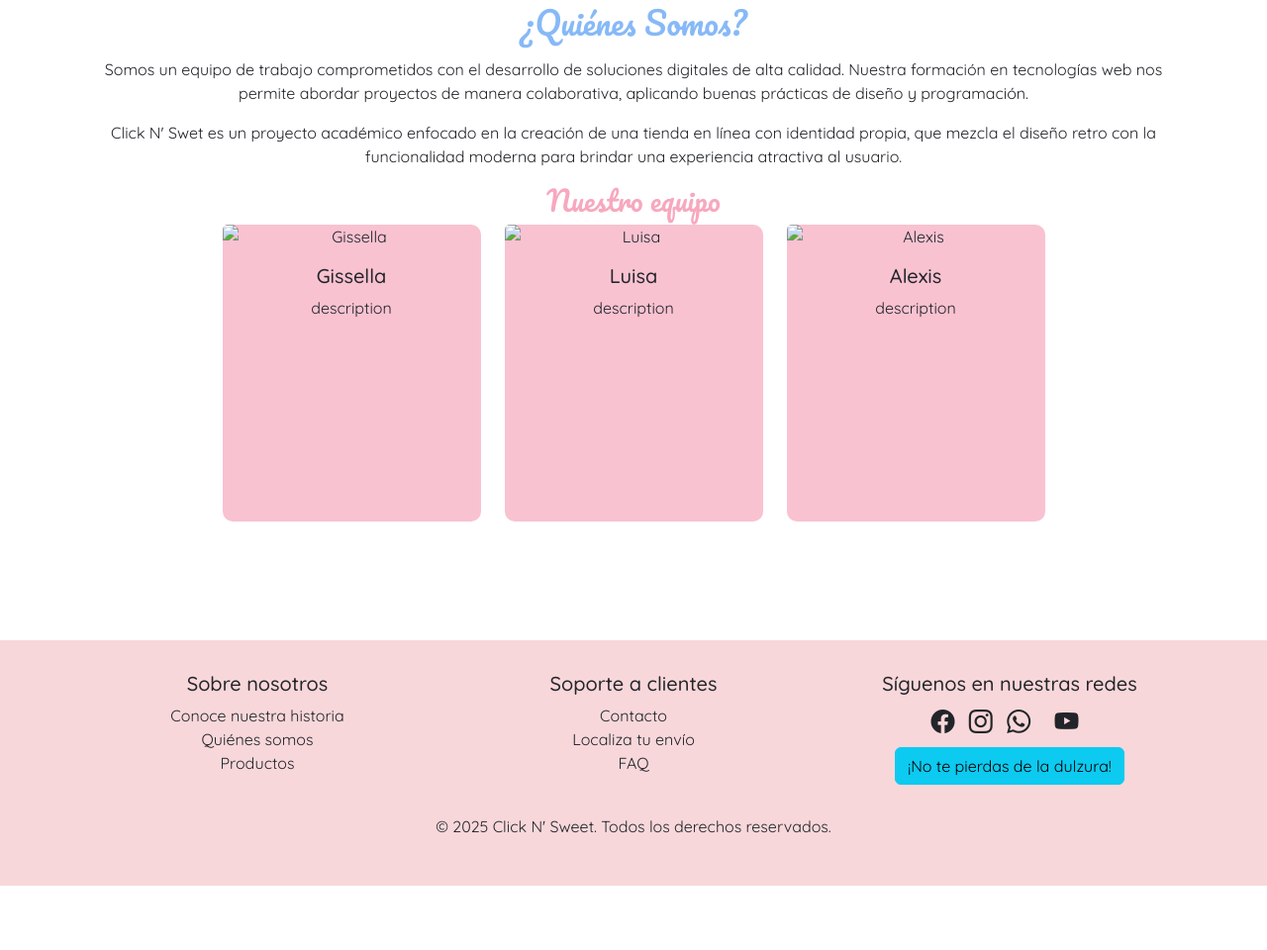
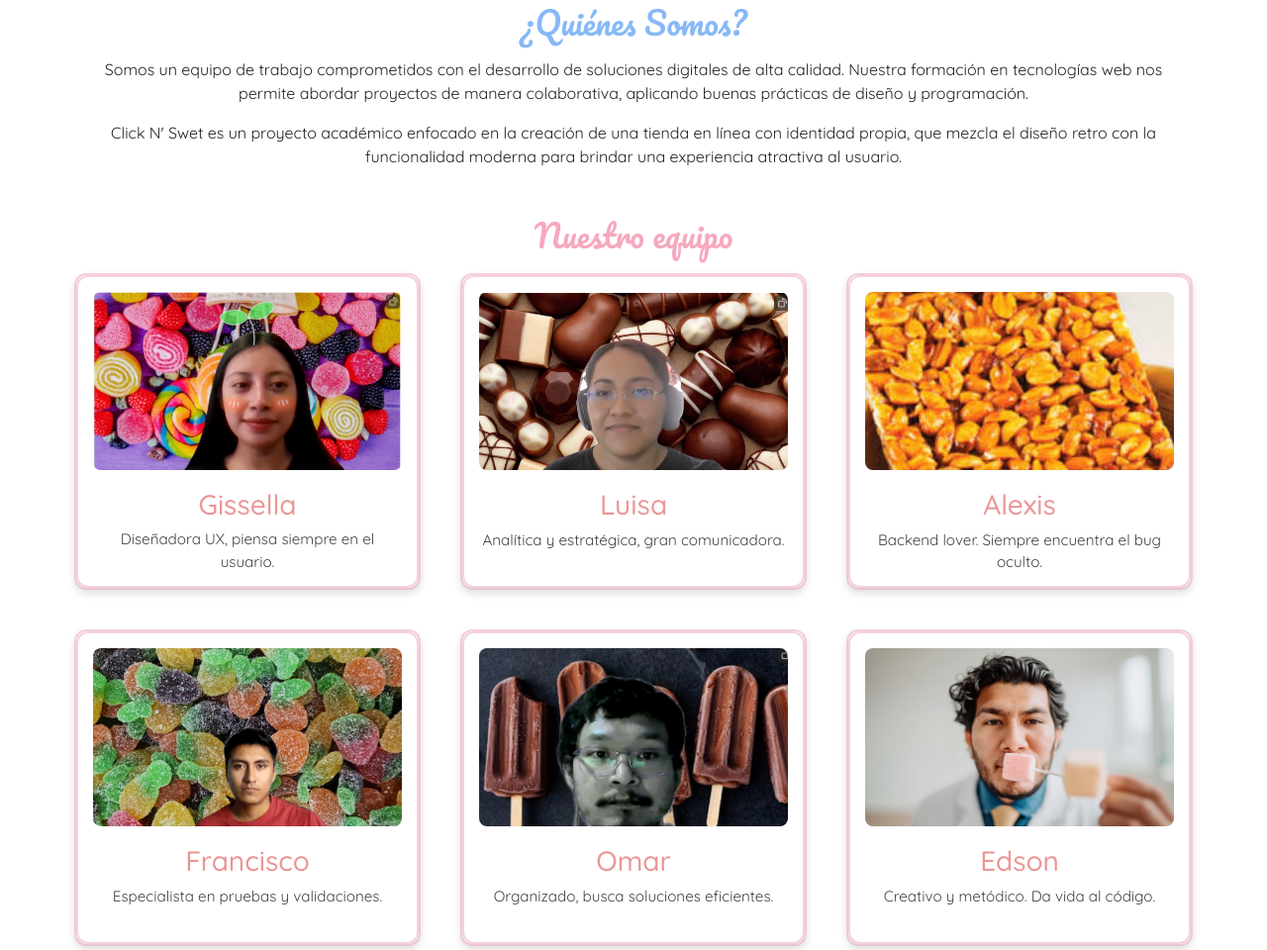
Before and after one commit to LuisaLzrGcia/ClickNSweet, a plain HTML site: page quienes-somos.html in a window 1280 px wide. Shown: the part 114-1074 px from the top of the page at 99% size. Before the commit the page ends 1009 px from the top, so only its background shows below. Drawn offline with nearby package versions, Linux system fonts and the light colour scheme.

Commit message:
Actualizacion al footer y eliminando informacion duplicada

```diff
--- /dev/null
+++ b/about/style.css
@@ -0,0 +1,192 @@
+   body {
+        font-family: "Quicksand", sans-serif;
+      }
+      .navbar-brand {
+        font-family: "Pacifico", cursive;
+        font-size: 1.8rem;
+      }
+      h2 {
+        font-family: "Pacifico", cursive;
+        text-align: center;
+        margin: 2rem 0 1rem;
+      }
+      .footer {
+        background-color: #f8d7da;
+        padding: 2rem 0;
+      }
+      .social-icons i {
+        font-size: 1.5rem;
+        margin-right: 10px;
+        cursor: pointer;
+      }
+      .category-circle {
+        width: 120px;
+        height: 120px;
+        background-color: #e0e0e0;
+        border-radius: 50%;
+        display: flex;
+        align-items: center;
+        justify-content: center;
+        margin: 1rem auto;
+        font-weight: 600;
+      }
+      .navbar-nav .nav-link {
+        font-weight: 500;
+      }
+
+      .btn-pink {
+        background-color: #f9c2d1;
+        border-radius: 12px;
+        color: #000;
+        font-weight: 500;
+      }
+      .btn-pink:hover {
+        background-color: #f7a8be;
+        color: #000;
+      }
+      .btn-register {
+        background-color: #b3f5ef;
+        border-radius: 12px;
+        color: #000;
+        font-weight: 500;
+      }
+      .btn-register:hover {
+        background-color: #9cf0e7;
+        color: #000;
+      }
+
+/* Tarjetas del equipo */
+.team-section {
+  text-align: center;
+    margin-bottom: 80px;
+
+}
+
+.team-section h2 {
+  color: #DE8CA2;
+  margin-bottom: 20px;
+}
+
+.team-cards {
+  display: flex;
+  flex-wrap: wrap;
+  justify-content: center;
+  gap: 40px;
+  padding: 0 20px;
+  margin-bottom: 80px;
+
+.team-card {
+  background-color: #ffffff;
+  border: 2px solid #F5D1DD;
+  border-radius: 12px;
+  padding: 0;
+  box-shadow: 0 4px 10px rgba(0, 0, 0, 0.08);
+  width: 350px;
+  text-align: center;
+  perspective: 1000px;
+  cursor: pointer;
+  transition: transform 0.3s ease;
+}
+
+.team-card:hover {
+  transform: scale(1.02);
+}
+.team-card img {
+  width: 100%;
+  height: 180px;
+  object-fit: cover;
+  border-radius: 8px;
+  margin-bottom: 10px;
+}
+
+.team-card h3 {
+  margin: 0.5rem 0;
+  color: #EA9696;
+}
+
+.team-card p {
+  font-size: 0.95rem;
+  color: #444;
+}
+
+/* Responsividad */
+@media (max-width: 600px) {
+
+  .about-section,
+  .team-section {
+    padding: 0 10px;
+  }
+  .content{
+    margin: 0px 0%;
+  padding: 10px;
+  }
+}
+/* Contenedor de flip */
+.flip-card {
+  perspective: 1000px;
+  cursor: pointer;
+  padding: 0;
+  height: 320px;
+  position: relative;
+}
+
+.flip-inner {
+  position: relative;
+  width: 100%;
+  height: 100%;
+  transition: transform 0.8s;
+  transform-style: preserve-3d;
+}
+.flip-card:hover .flip-inner {
+  transform: rotateY(180deg);
+}
+
+
+/* Caras */
+.flip-front,
+.flip-back {
+  position: absolute;
+  top: 0;
+  left: 0;
+  width: 100%;
+  height: 100%;
+  backface-visibility: hidden;
+  background-color: #fff;
+  border: 2px solid #F5D1DD;
+  border-radius: 12px;
+  padding: 15px;
+  box-sizing: border-box;
+  box-shadow: 0 4px 10px rgba(0, 0, 0, 0.08);
+  display: flex;
+  flex-direction: column;
+  align-items: center;
+  justify-content: flex-start;
+  text-align: center;
+}
+
+.flip-back {
+  transform: rotateY(180deg);
+}
+
+/* Imagen */
+.flip-front img,
+.flip-back img {
+  width: 100%;
+  height: 180px;
+  object-fit: cover;
+  border-radius: 8px;
+  margin-bottom: 10px;
+}
+
+/* Texto */
+.flip-front h3,
+.flip-back h3 {
+  margin: 0.5rem 0;
+  color: #EA9696;
+}
+.flip-front p,
+.flip-back p {
+  font-size: 0.95rem;
+  color: #444;
+}
+}
--- a/quienes-somos.html
+++ b/quienes-somos.html
@@ -1,227 +1,274 @@
 <!DOCTYPE html>
 <html lang="es">
   <head>
-  <meta charset="UTF-8">
+    <meta charset="UTF-8" />
     <title>Click N' Swet</title>
-  <meta name="viewport" content="width=device-width, initial-scale=1">
+    <meta name="viewport" content="width=device-width, initial-scale=1" />
 
     <!-- Bootstrap CSS -->
-  <link href="https://cdn.jsdelivr.net/npm/bootstrap@5.3.0/dist/css/bootstrap.min.css" rel="stylesheet">
+    <link
+      href="https://cdn.jsdelivr.net/npm/bootstrap@5.3.0/dist/css/bootstrap.min.css"
+      rel="stylesheet"
+    />
 
     <!-- Google Fonts -->
-  <link href="https://fonts.googleapis.com/css2?family=Pacifico&family=Quicksand:wght@300;400;500;600;700&display=swap" rel="stylesheet">
+    <link
+      href="https://fonts.googleapis.com/css2?family=Pacifico&family=Quicksand:wght@300;400;500;600;700&display=swap"
+      rel="stylesheet"
+    />
 
     <!-- Bootstrap Icons -->
-  <link rel="stylesheet" href="https://cdn.jsdelivr.net/npm/bootstrap-icons@1.10.5/font/bootstrap-icons.css">
-
-  <style>
-    body {
-      font-family: 'Quicksand', sans-serif;
-    }
-    .navbar-brand {
-      font-family: 'Pacifico', cursive;
-      font-size: 1.8rem;
-    }
-    h2 {
-      font-family: 'Pacifico', cursive;
-      text-align: center;
-      margin: 2rem 0 1rem;
-    }
-    .footer {
-      background-color: #f8d7da;
-      padding: 2rem 0;
-    }
-    .social-icons i {
-      font-size: 1.5rem;
-      margin-right: 10px;
-      cursor: pointer;
-    }
-    .category-circle {
-      width: 120px;
-      height: 120px;
-      background-color: #e0e0e0;
-      border-radius: 50%;
-      display: flex;
-      align-items: center;
-      justify-content: center;
-      margin: 1rem auto;
-      font-weight: 600;
-    }
-    .navbar-nav .nav-link {
-      font-weight: 500;
-    }
-
-    .btn-pink {
-    background-color: #f9c2d1;
-    border-radius: 12px;
-    color: #000;
-    font-weight: 500;
-  }
-  .btn-pink:hover {
-    background-color: #f7a8be;
-    color: #000;
-  }
-  .btn-register {
-    background-color: #b3f5ef;
-    border-radius: 12px;
-    color: #000;
-    font-weight: 500;
-  }
-  .btn-register:hover {
-    background-color: #9cf0e7;
-    color: #000;
-  }
-
-  .team-card {
-  background-color: #f9c2d1;
-  border: none;
-}
-
-.flip-card {
-  perspective: 1000px;
-  width: 100%;
-  height: 300px; /* ajusta según necesidad */
-}
-
-.flip-card-inner {
-  position: relative;
-  width: 100%;
-  height: 100%;
-  transition: transform 0.8s;
-  transform-style: preserve-3d;
-}
-
-.flip-card-front, .flip-card-back {
-  position: absolute;
-  width: 100%;
-  height: 100%;
-  backface-visibility: hidden;
-  border-radius: 10px;
-}
-
-.flip-card-front {
-  z-index: 2;
-}
-
-.flip-card-back {
-  transform: rotateY(180deg);
-  background-color: #f9c2d1;
-  display: flex;
-  align-items: center;
-  justify-content: center;
-}
-
-.flip-card:hover .flip-card-inner,
-.flip-card.flip-active .flip-card-inner {
-  transform: rotateY(180deg);
-}
-  </style>
+    <link
+      rel="stylesheet"
+      href="https://cdn.jsdelivr.net/npm/bootstrap-icons@1.10.5/font/bootstrap-icons.css"
+    />
+    <link rel="stylesheet" href="./about/style.css" />
   </head>
   <body>
-
     <!-- Navbar -->
     <!-- Navbar -->
-<nav class="navbar navbar-expand-lg navbar-light" style="background: linear-gradient(90deg, #89f0ff, #e9ffff);">
+    <nav
+      class="navbar navbar-expand-lg navbar-light"
+      style="background: linear-gradient(90deg, #89f0ff, #e9ffff)"
+    >
       <div class="container">
         <a class="navbar-brand d-flex align-items-center" href="#">
-      <img src="logo-1.png" alt="Logo" style="height: 40px; margin-right: 8px;">
-      <span style="font-family: 'Pacifico', cursive; font-size: 1.8rem;">Click N' Swet</span>
+          <img
+            src="logo-1.png"
+            alt="Logo"
+            style="height: 40px; margin-right: 8px"
+          />
+          <span style="font-family: 'Pacifico', cursive; font-size: 1.8rem"
+            >Click N' Swet</span
+          >
         </a>
-    <button class="navbar-toggler" type="button" data-bs-toggle="collapse" data-bs-target="#navbarNav">
+        <button
+          class="navbar-toggler"
+          type="button"
+          data-bs-toggle="collapse"
+          data-bs-target="#navbarNav"
+        >
           <span class="navbar-toggler-icon"></span>
         </button>
-    <div class="collapse navbar-collapse justify-content-end" id="navbarNav">
+        <div
+          class="collapse navbar-collapse justify-content-end"
+          id="navbarNav"
+        >
           <ul class="navbar-nav">
-        <li class="nav-item"><a class="nav-link btn btn-pink mx-1" href="#">Inicio</a></li>
-        <li class="nav-item"><a class="nav-link btn btn-pink mx-1" href="#">Productos</a></li>
-        <li class="nav-item"><a class="nav-link btn btn-pink mx-1" href="#">Categorías</a></li>
-        <li class="nav-item"><a class="nav-link btn btn-pink mx-1" href="#">Quiénes somos</a></li>
-        <li class="nav-item"><a class="nav-link btn btn-pink mx-1" href="#">Contacto</a></li>
-        <li class="nav-item"><a class="nav-link btn btn-pink mx-1" href="#">🛒 Carrito</a></li>
-        <li class="nav-item"><a class="nav-link btn btn-pink mx-1" href="#">Sign in</a></li>
-        <li class="nav-item"><a class="nav-link btn btn-register mx-1" href="#">Register</a></li>
+            <li class="nav-item">
+              <a class="nav-link btn btn-pink mx-1" href="#">Inicio</a>
+            </li>
+            <li class="nav-item">
+              <a class="nav-link btn btn-pink mx-1" href="#">Productos</a>
+            </li>
+            <li class="nav-item">
+              <a class="nav-link btn btn-pink mx-1" href="#">Categorías</a>
+            </li>
+            <li class="nav-item">
+              <a class="nav-link btn btn-pink mx-1" href="#">Quiénes somos</a>
+            </li>
+            <li class="nav-item">
+              <a class="nav-link btn btn-pink mx-1" href="#">Contacto</a>
+            </li>
+            <li class="nav-item">
+              <a class="nav-link btn btn-pink mx-1" href="#">🛒 Carrito</a>
+            </li>
+            <li class="nav-item">
+              <a class="nav-link btn btn-pink mx-1" href="#">Sign in</a>
+            </li>
+            <li class="nav-item">
+              <a class="nav-link btn btn-register mx-1" href="#">Register</a>
+            </li>
           </ul>
         </div>
       </div>
     </nav>
 
-
-<section class="container text-center my-5 pb-5">
-  <h2 style="color: #87b9f7; font-family: 'Pacifico', cursive;">¿Quiénes Somos?</h2>
+    <section class="container text-center my-5">
+      <h2 style="color: #87b9f7; font-family: 'Pacifico', cursive">
+        ¿Quiénes Somos?
+      </h2>
       <p>
-    Somos un equipo de trabajo comprometidos con el desarrollo de soluciones digitales de alta calidad. Nuestra formación en tecnologías web nos permite abordar proyectos de manera colaborativa, aplicando buenas prácticas de diseño y programación.
+        Somos un equipo de trabajo comprometidos con el desarrollo de soluciones
+        digitales de alta calidad. Nuestra formación en tecnologías web nos
+        permite abordar proyectos de manera colaborativa, aplicando buenas
+        prácticas de diseño y programación.
       </p>
       <p>
-    Click N' Swet es un proyecto académico enfocado en la creación de una tienda en línea con identidad propia, que mezcla el diseño retro con la funcionalidad moderna para brindar una experiencia atractiva al usuario.
+        Click N' Swet es un proyecto académico enfocado en la creación de una
+        tienda en línea con identidad propia, que mezcla el diseño retro con la
+        funcionalidad moderna para brindar una experiencia atractiva al usuario.
       </p>
+    </section>
 
-  <h3 style="color: #f7a8be; font-family: 'Pacifico', cursive;">Nuestro equipo</h3>
-
-  <div class="row justify-content-center">
-    <!-- Card -->
-    <div class="col-md-3 mb-4">
-      <div class="flip-card">
-        <div class="flip-card-inner">
-          <div class="flip-card-front card team-card">
-            <img src="ruta-img-1.jpg" class="card-img-top" alt="Gissella">
-            <div class="card-body">
-              <h5 class="card-title">Gissella</h5>
-              <p class="card-text">description</p>
+    <section class="team-section">
+      <h2 style="color: #f7a8be; font-family: 'Pacifico', cursive">
+        Nuestro equipo
+      </h2>
+      <div class="team-cards">
+        <div
+          class="team-card flip-card"
+          onclick="this.classList.toggle('flip')"
+        >
+          <div class="flip-inner">
+            <div class="flip-front">
+              <img src="./assets/gissella.png" alt="Dulce favorito" />
+              <h3>Gissella</h3>
+              <p>Diseñadora UX, piensa siempre en el usuario.</p>
             </div>
-          </div>
-          <div class="flip-card-back card team-card">
-            <div class="card-body">
-              <h5 class="card-title">Gissella</h5>
-              <p class="card-text">¡Hola! Me encanta crear experiencias dulces para todos.</p>
+            <!-- Reverso -->
+            <div class="flip-back">
+              <h3>Gissella</h3>
+              <p>
+                Soy Desarrolladora Full Stack Me encanta transformar ideas en
+                interfaces vivas, donde cada línea de código crea experiencias
+                que emocionan. Disfruto tanto del diseño pulido como de la
+                lógica robusta del Backend, pero donde realmente brillo es
+                trabajando en equipo. Colaborar, compartir conocimientos y
+                construir soluciones innovadoras junto a otros es lo que me
+                motiva cada día.
+              </p>
             </div>
           </div>
         </div>
+        <div
+          class="team-card flip-card"
+          onclick="this.classList.toggle('flip')"
+        >
+          <div class="flip-inner">
+            <div class="flip-front">
+              <img src="./assets/luisa.png" alt="Dulce favorito" />
+              <h3>Luisa</h3>
+              <p>Analítica y estratégica, gran comunicadora.</p>
             </div>
-    </div>
-
-    <!-- Card -->
-    <div class="col-md-3 mb-4">
-      <div class="flip-card">
-        <div class="flip-card-inner">
-          <div class="flip-card-front card team-card">
-            <img src="ruta-img-2.jpg" class="card-img-top" alt="Luisa">
-            <div class="card-body">
-              <h5 class="card-title">Luisa</h5>
-              <p class="card-text">description</p>
-            </div>
-          </div>
-          <div class="flip-card-back card team-card">
-            <div class="card-body">
-              <h5 class="card-title">Luisa</h5>
-              <p class="card-text">Apasionada por el chocolate y el diseño creativo.</p>
+            <div class="flip-back">
+              <h3>Luisa</h3>
+              <p>
+                Apasionada por la tecnología y el desarrollo web, soy ingeniera
+                en sistemas con experiencia en creación de plataformas
+                digitales. Me encanta trabajar en equipo, aportar ideas
+                creativas y construir soluciones funcionales. En este
+                e-commerce, combino mis habilidades técnicas con la visión de
+                ofrecer una experiencia de compra excepcional.
+              </p>
             </div>
           </div>
         </div>
+        <div
+          class="team-card flip-card"
+          onclick="this.classList.toggle('flip')"
+        >
+          <div class="flip-inner">
+            <div class="flip-front">
+              <img src="./assets/palanqueta.jpeg" alt="Dulce favorito" />
+              <h3>Alexis</h3>
+              <p>Backend lover. Siempre encuentra el bug oculto.</p>
             </div>
-    </div>
-
-    <!-- Card -->
-    <div class="col-md-3 mb-4">
-      <div class="flip-card">
-        <div class="flip-card-inner">
-          <div class="flip-card-front card team-card">
-            <img src="ruta-img-3.jpg" class="card-img-top" alt="Alexis">
-            <div class="card-body">
-              <h5 class="card-title">Alexis</h5>
-              <p class="card-text">description</p>
-            </div>
-          </div>
-          <div class="flip-card-back card team-card">
-            <div class="card-body">
-              <h5 class="card-title">Alexis</h5>
-              <p class="card-text">Especialista en caramelos y tecnología web.</p>
+            <!-- Reverso -->
+            <div class="flip-back">
+              <h3>Alexis</h3>
+              <p>
+                Me encanta diseñar pensando en la dulzura de la experiencia.
+                Creo interfaces amigables y modernas.
+              </p>
             </div>
           </div>
         </div>
+        <div
+          class="team-card flip-card"
+          onclick="this.classList.toggle('flip')"
+        >
+          <div class="flip-inner">
+            <div class="flip-front">
+              <img src="./assets/francisco.png" alt="Dulce favorito" />
+              <h3>Francisco</h3>
+              <p>Especialista en pruebas y validaciones.</p>
+            </div>
+            <div class="flip-back">
+              <h3>Francisco</h3>
+              <p>
+                Apasionado por el desarrollo backend, disfruto diseñar y
+                construir la lógica que da vida a las aplicaciones. Me enfoco en
+                crear estructuras limpias, seguras y escalables, cuidando cada
+                detalle del flujo de datos y del funcionamiento interno. Para
+                mí, el backend es el motor silencioso que hace posible una gran
+                experiencia de usuario, y me encanta ser quien lo mantiene en
+                marcha.
+              </p>
             </div>
           </div>
-
-    <!-- Agrega más cards aquí -->
+        </div>
+        <div
+          class="team-card flip-card"
+          onclick="this.classList.toggle('flip')"
+        >
+          <div class="flip-inner">
+            <div class="flip-front">
+              <img src="./assets/omar.png" alt="Foto de Omar" />
+              <h3>Omar</h3>
+              <p>Organizado, busca soluciones eficientes.</p>
+            </div>
+            <div class="flip-back">
+              <h3>Omar</h3>
+              <p>
+                Soy un desarrollador Full Stack con una profunda pasión por el
+                Backend, donde disfruto optimizando sistemas y creando
+                arquitecturas robustas. Me encanta explorar nuevas tecnologías,
+                desde bases de datos hasta frameworks de última generación, y me
+                esfuerzo por mejorar mis habilidades constantemente. Busco
+                construir soluciones eficientes, aportar valor en equipo y
+                siempre mantener una actitud de aprendizaje y superación.
+              </p>
+            </div>
+          </div>
+        </div>
+        <div
+          class="team-card flip-card"
+          onclick="this.classList.toggle('flip')"
+        >
+          <div class="flip-inner">
+            <div class="flip-front">
+              <img src="./assets/edson.jpg" alt="Dulce favorito" />
+              <h3>Edson</h3>
+              <p>Creativo y metódico. Da vida al código.</p>
+            </div>
+            <div class="flip-back">
+              <h3>Edson</h3>
+              <p>
+                Cazo dos tipos de presas: bugs en el código y sabores en dulces
+                exóticos. Mi mayor logro no es técnico, es haber sobrevivido al
+                regaliz salado sueco. Diseño interfaces como si fueran dulces
+                misteriosos: deben engancharte y dejarte con ganas de más. Si
+                una app no es más satisfactoria que un chocolate oaxaqueño, para
+                mí, es un bug. Busco un equipo que sepa que la innovación a
+                veces sabe a gomita coreana.
+              </p>
+            </div>
+          </div>
+        </div>
+        <div
+          class="team-card flip-card"
+          onclick="this.classList.toggle('flip')"
+        >
+          <div class="flip-inner">
+            <div class="flip-front">
+              <img src="./assets/ivan.jpg" alt="Dulce favorito" />
+              <h3>Ivan</h3>
+              <p>Apasionado del frontend y el diseño web.</p>
+            </div>
+            <div class="flip-back">
+              <h3>Ivan</h3>
+              <p>
+                Soy entregado a lo que hago y me gusta fomentar un trabajo sano
+                y divertido. Desarrollador full-stack con gusto por el FrontEnd.
+                Me encanta la tecnología y el aprendizaje continuo. Me enfoco en
+                crear soluciones útiles y colaborar en equipo, siempre aportando
+                con actitud positiva, compromiso y ganas de seguir creciendo
+                profesionalmente.
+              </p>
+            </div>
+          </div>
+        </div>
       </div>
     </section>
 
@@ -254,19 +301,23 @@
               <i class="bi bi-twitter-x"></i>
               <i class="bi bi-youtube"></i>
             </div>
-          <button class="btn btn-info mt-2">¡No te pierdas de la dulzura!</button>
+            <button class="btn btn-info mt-2">
+              ¡No te pierdas de la dulzura!
+            </button>
           </div>
         </div>
-      <p class="mt-4">© 2025 Click N' Sweet. Todos los derechos reservados.</p>
+        <p class="mt-4">
+          © 2025 Click N' Sweet. Todos los derechos reservados.
+        </p>
       </div>
     </footer>
 
     <!-- Bootstrap JS -->
     <script src="https://cdn.jsdelivr.net/npm/bootstrap@5.3.0/dist/js/bootstrap.bundle.min.js"></script>
     <script>
-document.querySelectorAll('.flip-card').forEach(card => {
-  card.addEventListener('click', function() {
-    this.classList.toggle('flip-active');
+      document.querySelectorAll(".flip-card").forEach((card) => {
+        card.addEventListener("click", function () {
+          this.classList.toggle("flip-active");
         });
       });
     </script>
```
Also changed, not shown: assets/Tamarindo.jpg (added), assets/bombon.jpeg (added), assets/chocolate-1.jpeg (added), assets/dulcesss.png (added), assets/edson.jpg (added), assets/francisco.png (added), assets/gissella.png (added), assets/gomitas.jpeg (added), assets/ivan.jpg (added), assets/luisa.png (added), assets/mazapan.jpeg (added), assets/omar.png (added), assets/palanqueta.jpeg (added), assets/paleta.jpeg (added). Lines whose indentation alone changed are shown as unchanged.
